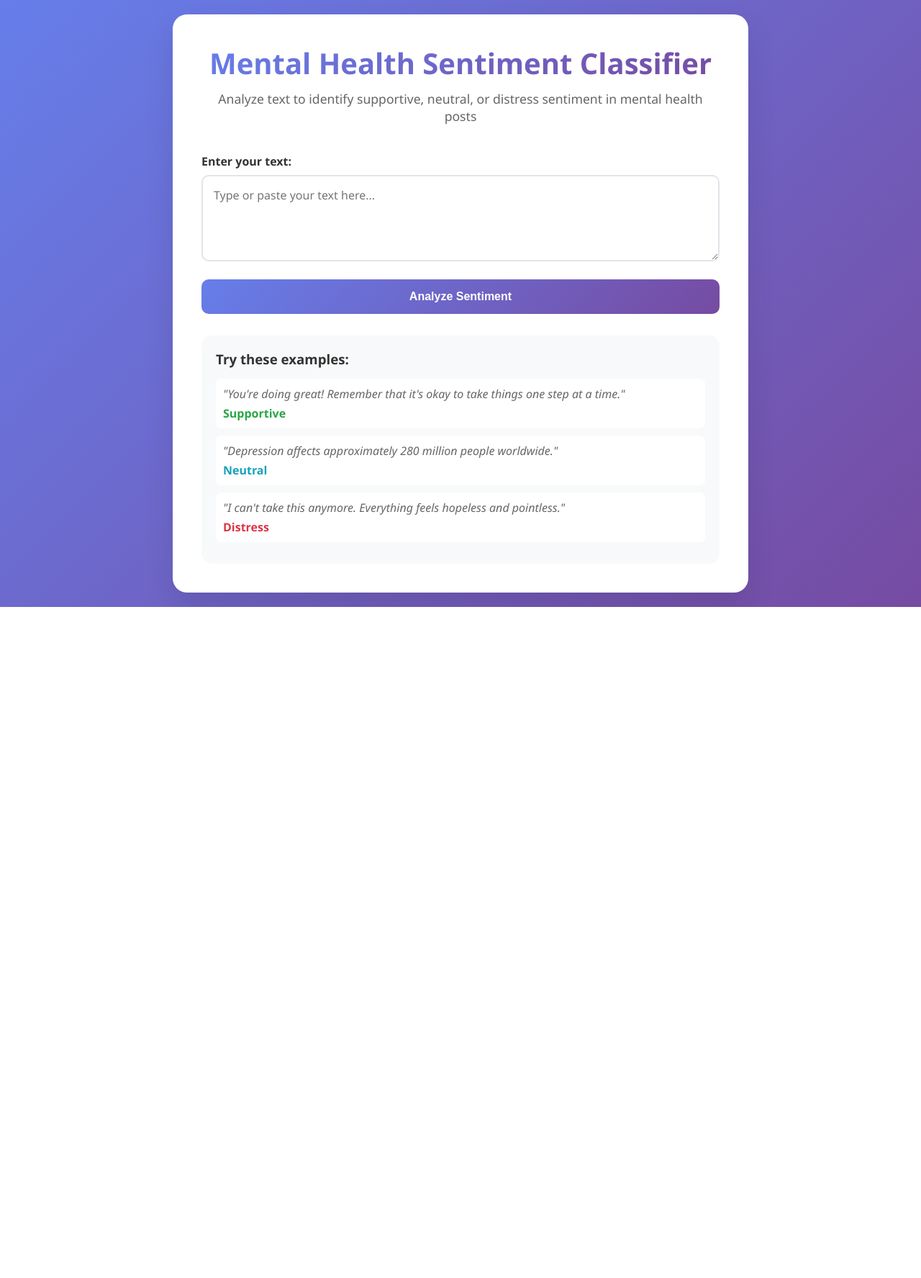
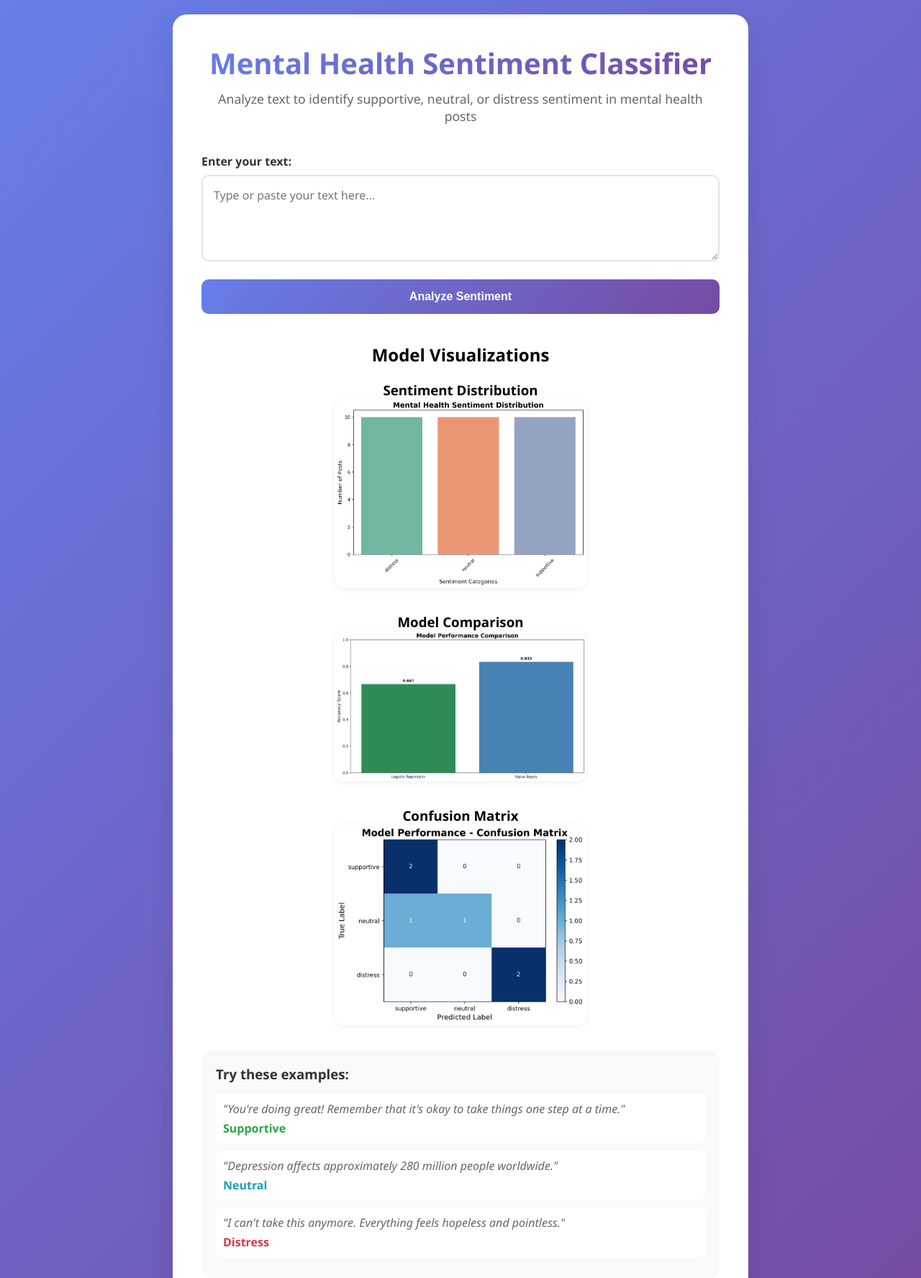
Before and after one commit to priyanshiiD/mental-health-sentiment-classifier, a Flask app: page / in a window 1280 px wide. Shown: the top 1775 px of the page at 72% size. Before the commit the page ends 843 px from the top, so only its background shows below. Run offline with Flask 3, Linux system fonts and the light colour scheme; parts of the project's set-up code (start-up, migrations or seed data) failed here and were passed over.

Commit message:
feat: Improve dataset for simple/positive/neutral words and show visualizations in web UI

```diff
--- a/templates/index.html
+++ b/templates/index.html
@@ -305,6 +305,25 @@
             </div>
         </div>
 
+        <!-- Visualization Section -->
+        <div class="visualization-section" style="margin-top: 40px;">
+            <h2 style="text-align:center; margin-bottom: 20px;">Model Visualizations</h2>
+            <div style="display: flex; flex-wrap: wrap; justify-content: center; gap: 30px;">
+                <div style="text-align:center;">
+                    <h3>Sentiment Distribution</h3>
+                    <img src="/static/sentiment_distribution.png" alt="Sentiment Distribution" style="max-width:350px; border-radius:12px; box-shadow:0 2px 8px #0001;">
+                </div>
+                <div style="text-align:center;">
+                    <h3>Model Comparison</h3>
+                    <img src="/static/model_comparison.png" alt="Model Comparison" style="max-width:350px; border-radius:12px; box-shadow:0 2px 8px #0001;">
+                </div>
+                <div style="text-align:center;">
+                    <h3>Confusion Matrix</h3>
+                    <img src="/static/confusion_matrix.png" alt="Confusion Matrix" style="max-width:350px; border-radius:12px; box-shadow:0 2px 8px #0001;">
+                </div>
+            </div>
+        </div>
+
         <div class="example-texts">
             <h3>Try these examples:</h3>
             <div class="example-item" onclick="useExample('You\'re doing great! Remember that it\'s okay to take things one step at a time.', 'supportive')">
```
Also changed, not shown: src/data_generator.py (+6 -2 lines), static/confusion_matrix.png (added), static/model_comparison.png (added), static/sentiment_distribution.png (added).
